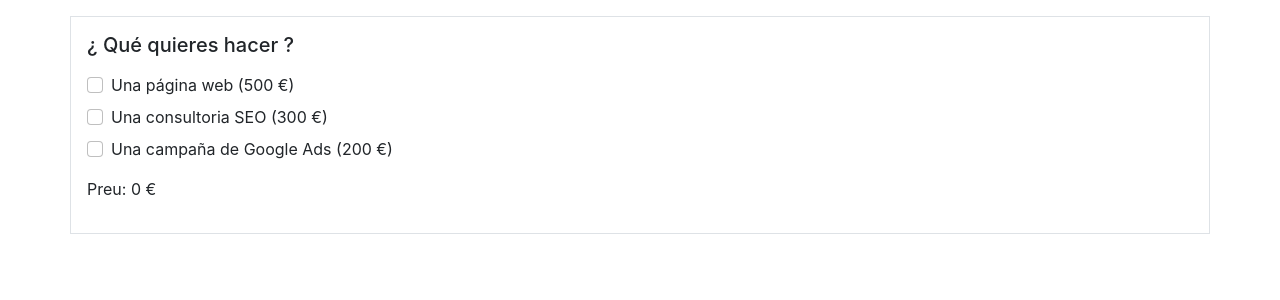
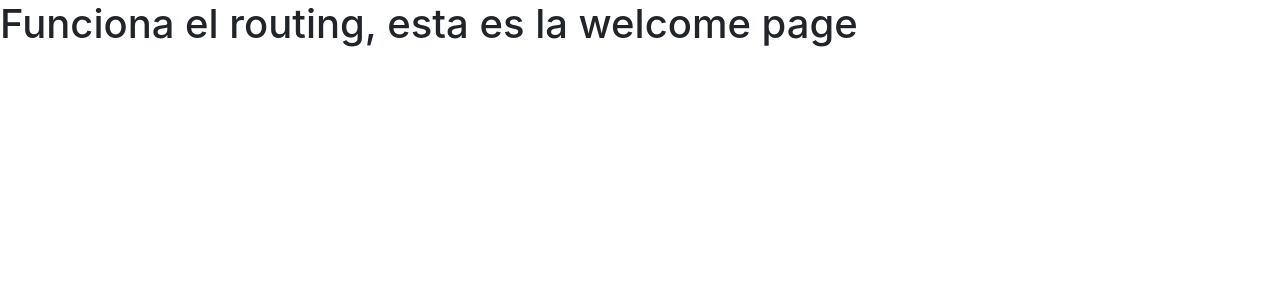
Before and after one commit to missvader/SPRINT-7, a React (Create React App) app: page / in a window 1280 px wide. Shown: the top 300 px of the page. Built offline with nearby package versions, Linux system fonts and the light colour scheme.

Commit message:
defining routes

```diff
--- a/src/App.js
+++ b/src/App.js
@@ -2,6 +2,8 @@ import React from 'react';
 import { useState, useEffect} from 'react';
 import WebServices from './components/WebServices';
 import './App.css';
+import { Route, Routes } from 'react-router-dom';
+import Welcome from './components/Welcome';
 
 
 function App() {
@@ -58,7 +60,10 @@ function App() {
 
   return (
     <div className="App">
-     <form className='form container border mt-3 p-3'>
+      <Routes>
+        <Route path='/' element={<Welcome/>}/>
+        <Route path='budget' element ={
+          <form className='form container border mt-3 p-3'>
       <h5>¿ Qué quieres hacer ?</h5>
       <div className='form-check mt-3'>
         <input
@@ -112,6 +117,9 @@ function App() {
       </div>
       <p className='mt-3'>Preu: {budget} €</p>
      </form>
+        }/>
+      </Routes>
+
     </div>
   );
 }
```
